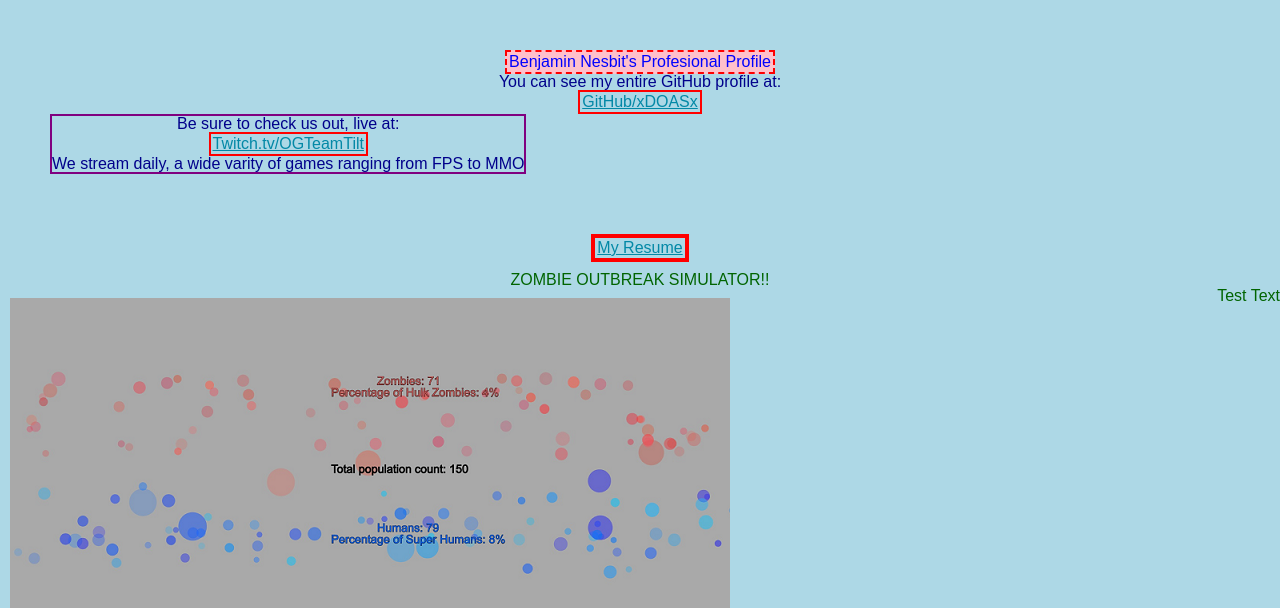
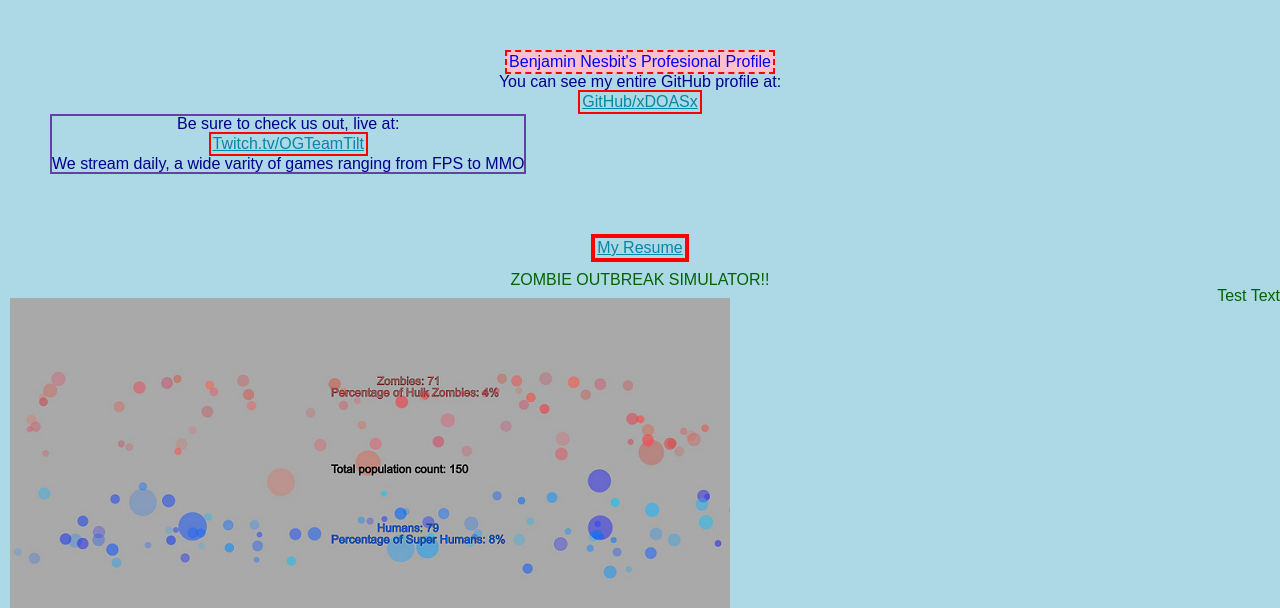
Before and after one commit to benesbit/xdoasx.github.io, a plain HTML site: page index.html in a window 1280 px wide. Shown: the top 608 px of the page. Drawn offline with nearby package versions, Linux system fonts and the light colour scheme.

Commit message:
Change stream border color to Twitch Purple

```diff
--- a/screen.css
+++ b/screen.css
@@ -92,7 +92,7 @@ h4 {
 }
 
 #Stream_Box {
-  border: 2px solid purple;
+  border: 2px solid #6441a5;
   display: inline-block;
 }
 
```
